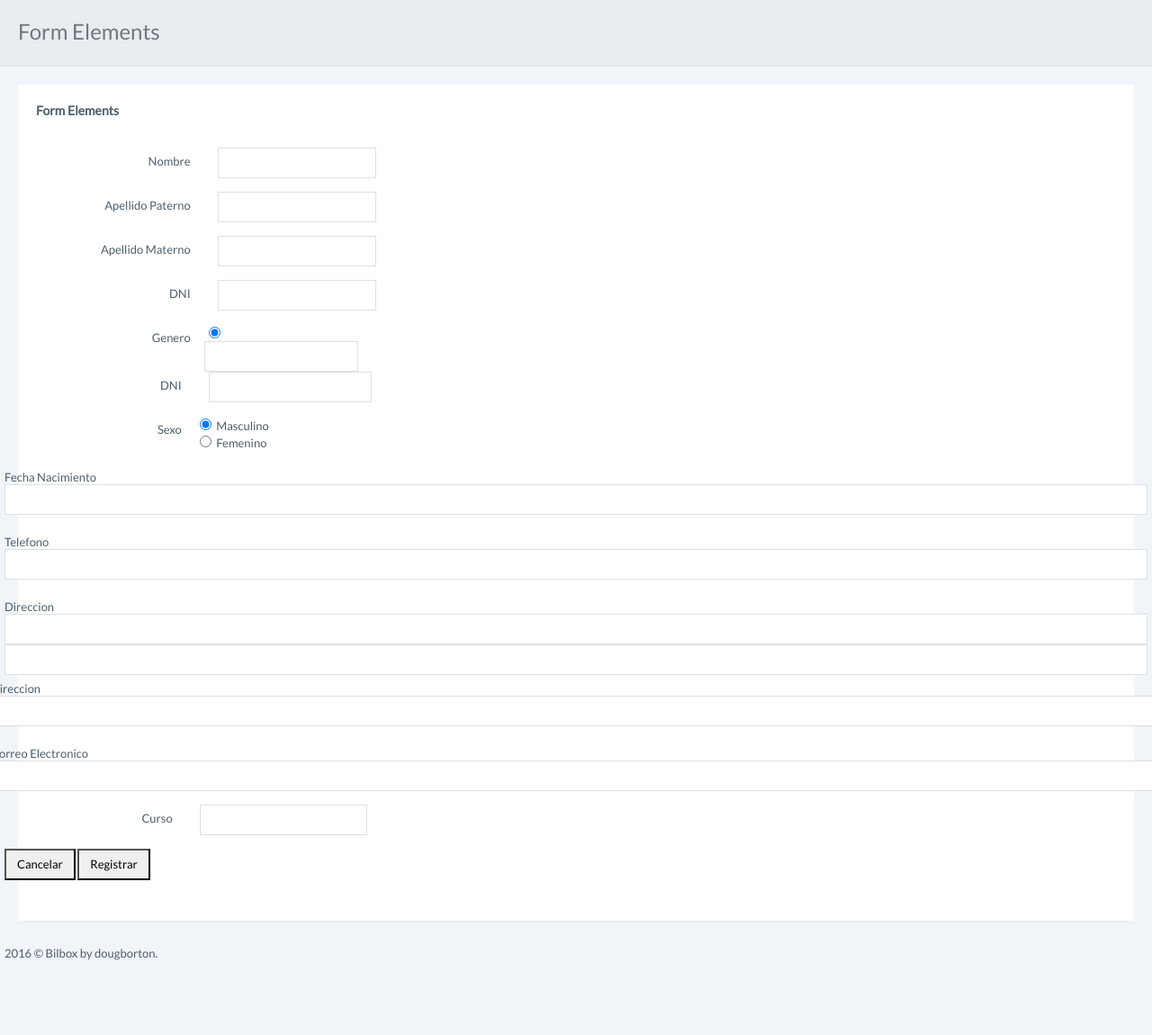
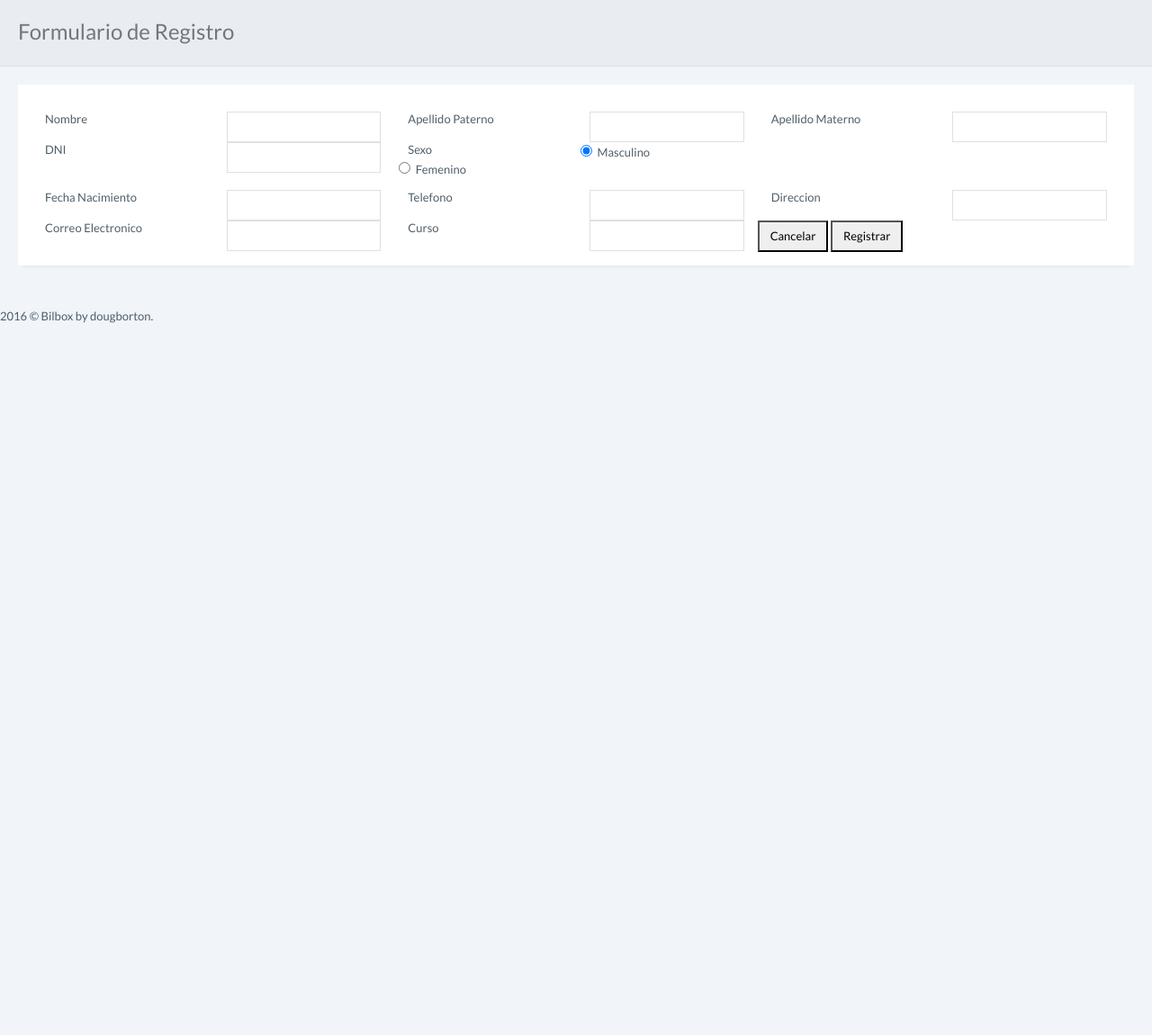
Before and after one commit to gruposls/sls, a PHP site: page / in a window 1280 px wide. Shown: the whole page at 90% size. After the commit the page ends 359 px from the top, so only its background shows below. Run offline with PHP 8.4, Linux system fonts and the light colour scheme.

Commit message:
Modificacion de index.php

```diff
--- a/index.php
+++ b/index.php
@@ -8,17 +8,14 @@
 
         <div class="page-inner">
             <div class="page-title">
-                <h3>Form Elements</h3>
+                <h3>Formulario de Registro</h3>
             </div>
             <div id="main-wrapper">
                 <div class="row">
                     <div class="col-md-12">
                         <div class="panel panel-white">
-                            <div class="panel-heading clearfix">
-                                <h4 class="panel-title">Form Elements</h4>
-                            </div>
                             <div class="panel-body">
-                                <form class="form-horizontal" action="registro.php" method="POST">
+                                <div role="form" onkeypress="return runScriptReg(event)">
                                     <input type="hidden" name="fu" value="nuevo">
                                     <div class="form-group">
                                         <label for="input-Default" class="col-sm-2 control-label">Nombre</label>
@@ -45,40 +42,26 @@
                                         </div>
                                     </div>
                                     <div class="form-group">
-                                        <label for="input-Default" class="col-sm-2 control-label">Genero</label>
-                                        <div class="col-sm-6">
+                                        <label for="input-Default" class="col-sm-2 control-label">Sexo</label>
+                                        <div class="col-sm-6" id="rates">
                                             <div class="radio">
                                                 <label>
-                                                    <input type="radio" name="sexo" value="1" checked="">
-                                            <input type="text" class="form-control" id="apm" name="apm">
-                                        </div>
-                                    </div>
-                                    <div class="form-group">
-                                        <label for="input-Default" class="col-sm-2 control-label">DNI</label>
-                                        <div class="col-sm-2">
-                                            <input type="text" class="form-control" id="dni" name="dni">
-                                        </div>
-                                    </div>
-                                    <div class="form-group">
-                                        <label for="input-Default" class="col-sm-2 control-label">Sexo</label>
-                                        <div class="col-sm-6">
-                                            <div class="radio">
-                                                <label>
-                                                    <input type="radio" name="ms" value="1" checked="">
+                                                    <input type="radio" id="ms" name="rate" value="1" checked="">
                                                    Masculino
                                                 </label>
                                             </div>
                                             <div class="radio">
                                                 <label>
-                                                    <input type="radio" name="fm" value="0">
+                                                    <input type="radio" id="fm" name="rate" value="0">
                                                     Femenino
                                                 </label>
                                             </div>
                                         </div>
                                     </div>
+
                                     <div class="form-group">
-                                        <label class="col-sm-3 control-label">Fecha Nacimiento</label>
-                                        <div class="col-sm-6">
+                                        <label for="input-Default" class="col-sm-2 control-label">Fecha Nacimiento</label>
+                                        <div class="col-sm-2">
                                             <div class="input-group">
                                                 <div class="input-group-addon">
                                                     <i class="fa fa-calendar"></i>
@@ -89,30 +72,21 @@
                                         </div>
                                     </div>
                                     <div class="form-group">
-                                        <label class="col-sm-3 control-label">Telefono</label>
-                                        <div class="col-sm-6">
+                                        <label for="input-Default" class="col-sm-2 control-label">Telefono</label>
+                                        <div class="col-sm-2">
                                             <input type="text" class="form-control" id="telefono" name="telefono">
                                         </div>
                                     </div>
                                     <div class="form-group">
-                                        <label class="col-sm-3 control-label">Direccion</label>
-                                        <div class="col-sm-6">
-                                            <input type="text" class="form-control" id="inputError" name="direccion">
-
-                                        <div class="col-sm-6">
-                                            <input type="text" class="form-control" id="telefono" name="telefono">
-                                        </div>
-                                    </div>
-                                    <div class="form-group">
-                                        <label class="col-sm-3 control-label">Direccion</label>
-                                        <div class="col-sm-6">
+                                        <label for="input-Default" class="col-sm-2 control-label">Direccion</label>
+                                        <div class="col-sm-2">
                                             <input type="text" class="form-control" id="direccion" name="direccion">
 
                                         </div>
                                     </div>
                                     <div class="form-group">
-                                        <label class="col-sm-3 control-label">Correo Electronico</label>
-                                        <div class="col-sm-6">
+                                        <label for="input-Default" class="col-sm-2 control-label">Correo Electronico</label>
+                                        <div class="col-sm-2">
                                             <input type="text" class="form-control" id="email" name="email">
 
                                         </div>
@@ -125,10 +99,10 @@
                                     </div>
                                     <div class="col-sm-6">
                                         <button type="reset" class="btn btn-default">Cancelar</button>
-                                        <button type="submit" class="btn btn-info pull-right">Registrar</button>
+                                        <button type="button" onclick="goReg()" class="btn btn-info pull-right">Registrar</button>
                                     </div>
 
-                                </form>
+                                </div>
 
                             </div>
                         </div>
```
